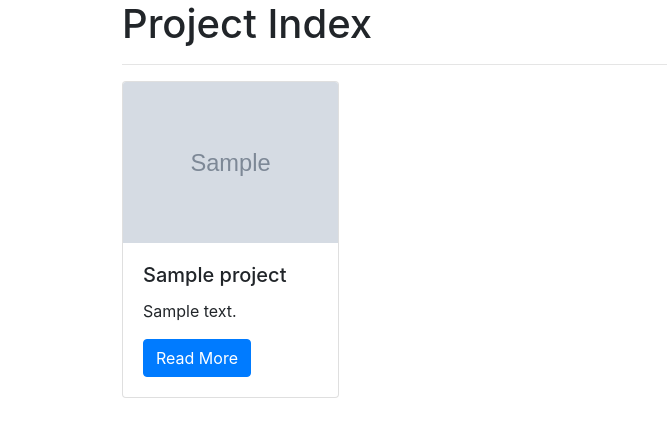
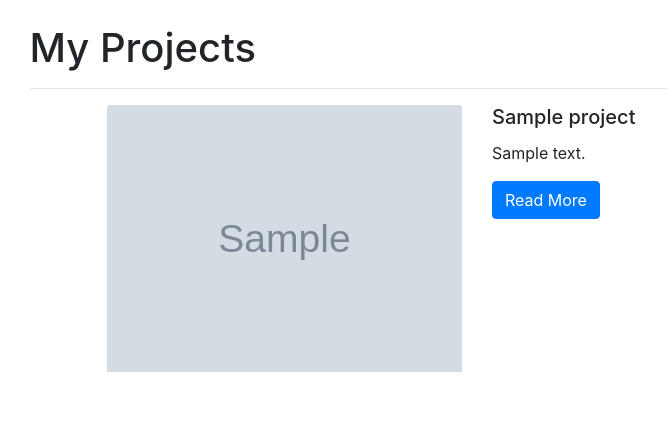
Before and after one commit to Caitlin-Blackall/Personal_Website, a Django app: template projects/templates/project_index.html in a window 1280 px wide. Shown: the part 56-493 px from the top of the page, without its empty margins (163-830 px from the left). Run offline with Django 3.2, Linux system fonts and the light colour scheme; the template is opened without the code that fills it: most values are stand-ins (such as "Sample title", 1, 10 or a date in 2020); grey boxes marked "Sample" are stand-in pictures; some libraries are stand-ins or nearby versions.

Commit message:
added images and changed styling of projects page

```diff
--- a/blog/templates/blog_index.html
+++ b/blog/templates/blog_index.html
@@ -1,7 +1,7 @@
 {% extends "base.html" %}
 {% block page_content %}
 <div class="col-md-8 offset-md-2">
-    <h1>Blog Index</h1>
+    <h1>Blog</h1>
     <hr>
     {% for post in posts %}
     <h2><a href="{% url 'blog_detail' post.pk%}">{{ post.title }}</a></h2>
--- a/my_website/settings.py
+++ b/my_website/settings.py
@@ -121,6 +121,10 @@ USE_TZ = True
 
 STATIC_URL = "static/"
 
+STATICFILES_DIRS = [
+    BASE_DIR / "static",
+]
+
 # Default primary key field type
 # https://docs.djangoproject.com/en/4.2/ref/settings/#default-auto-field
 
--- a/projects/templates/project_index.html
+++ b/projects/templates/project_index.html
@@ -1,24 +1,23 @@
 {% extends "base.html" %}
 {% load static %}
 {% block page_content %}
-<div class="col-md-8 offset-md-2">
-    <h1>Project Index</h1>
+<br>
+<div class="col-md-10 offset-md-1">
+    <h1>My Projects</h1>
     <hr>
 <div class="row">
 {% for project in projects %}
-    <div class="col-md-4">
-        <div class="card mb-2">
+    <div class="col-md-5 offset-md-1">
         <img class="card-img-top" src="{% static project.image %}">
-            <div class="card-body">
+    </div>
+    <div class="col-5">
         <h5 class="card-title">{{ project.title }}</h5>
-                <p class="card-text">{{ project.description }}</p>
+        <p class="card-text text-truncate">{{ project.description }}</p>
         <a href="{% url 'project_detail' project.pk %}"
            class="btn btn-primary">
             Read More
         </a>
     </div>
-        </div>
-    </div>
     {% endfor %}
 </div>
 {% endblock %}
```
Also changed, not shown: about_me/templates/about_me.html (+10 -9 lines), about_me/static/img/profile.jpg (added), projects/static/img/project1.png (added), projects/static/img/project2.png (added), 5 other files. Lines whose indentation alone changed are shown as unchanged.
